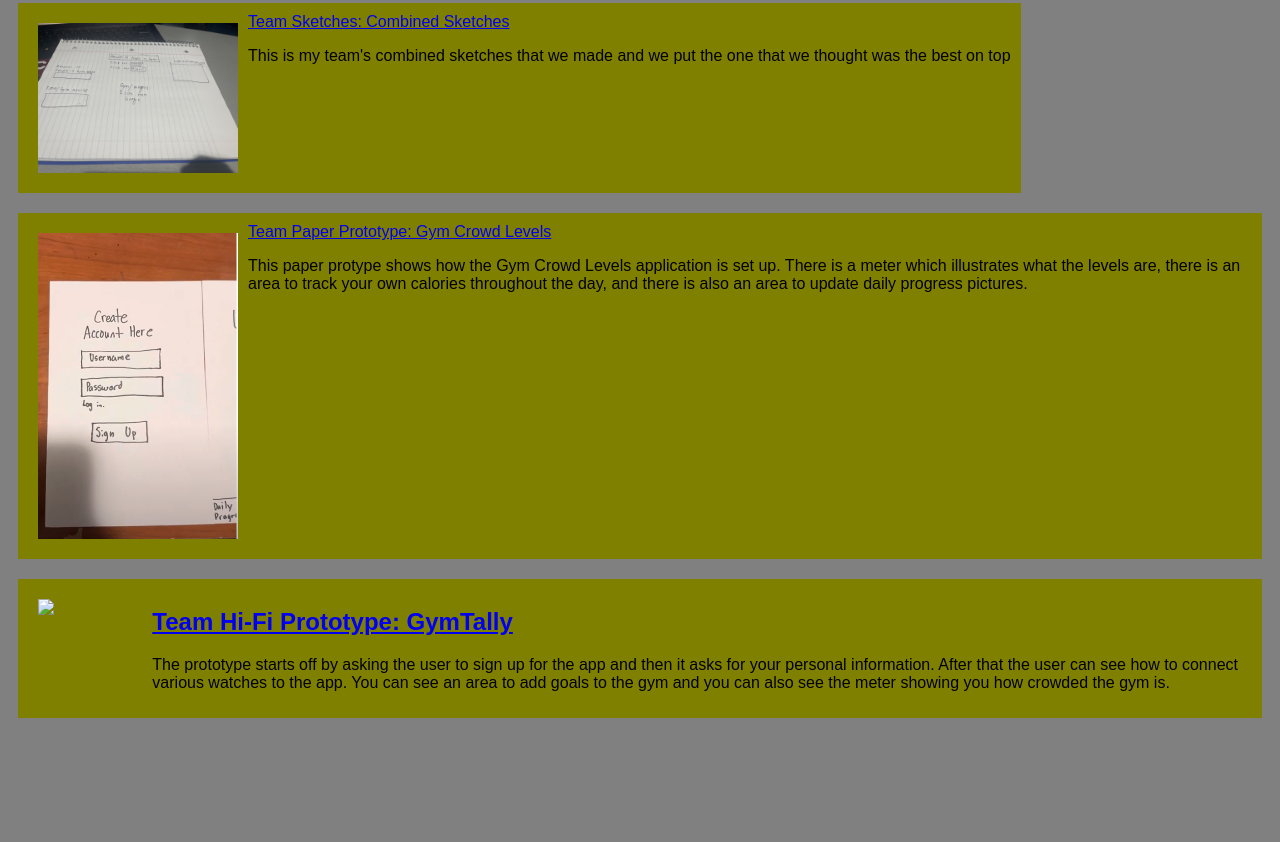
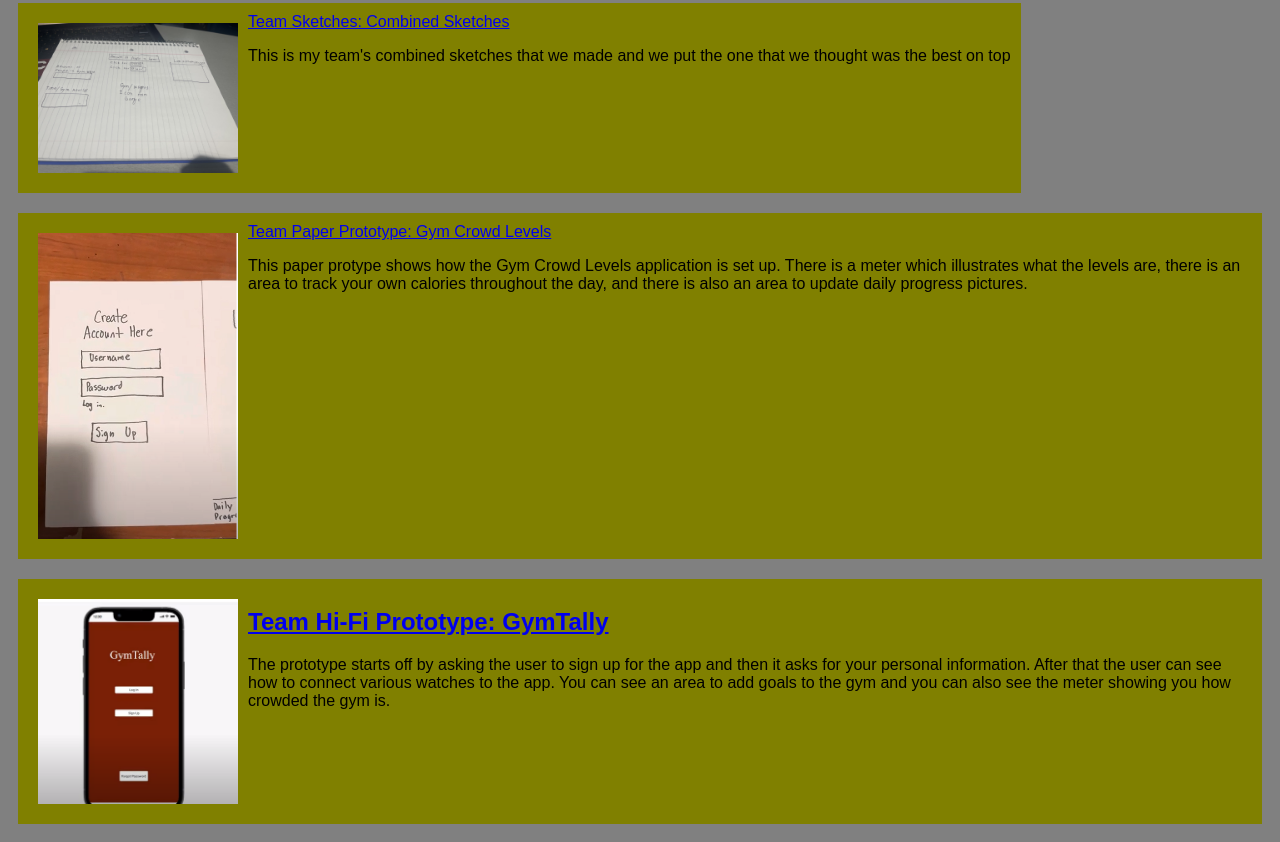
Before and after one commit to cthiele1/cthiele1.github.io, a plain HTML site: page index.html in a window 1280 px wide. Shown: the part 1011-1853 px from the top of the page. Before the commit the page ends 1747 px from the top, so only its background shows below. Drawn offline with Linux system fonts and the light colour scheme.

Commit message:
index.html

```diff
--- a/index.html
+++ b/index.html
@@ -85,7 +85,7 @@
 
 <!-- Hi-Fi prototype assignment -->
  <section class="assign">
- <img src="images/team-prototype.png" />
+ <img src="images/HIFI PIC.png" />
  <section class="assign-det">
  <a href="https://www.youtube.com/watch?v=VONJRtm-fAI"><h2>Team Hi-Fi Prototype: GymTally</h2></a>
  <p>
```
